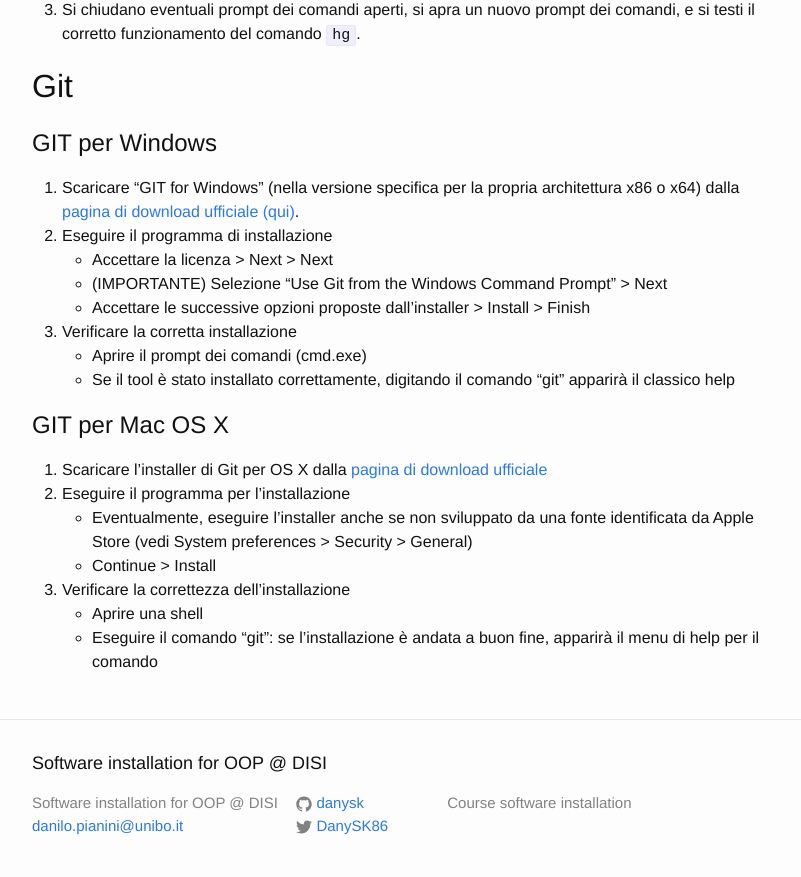
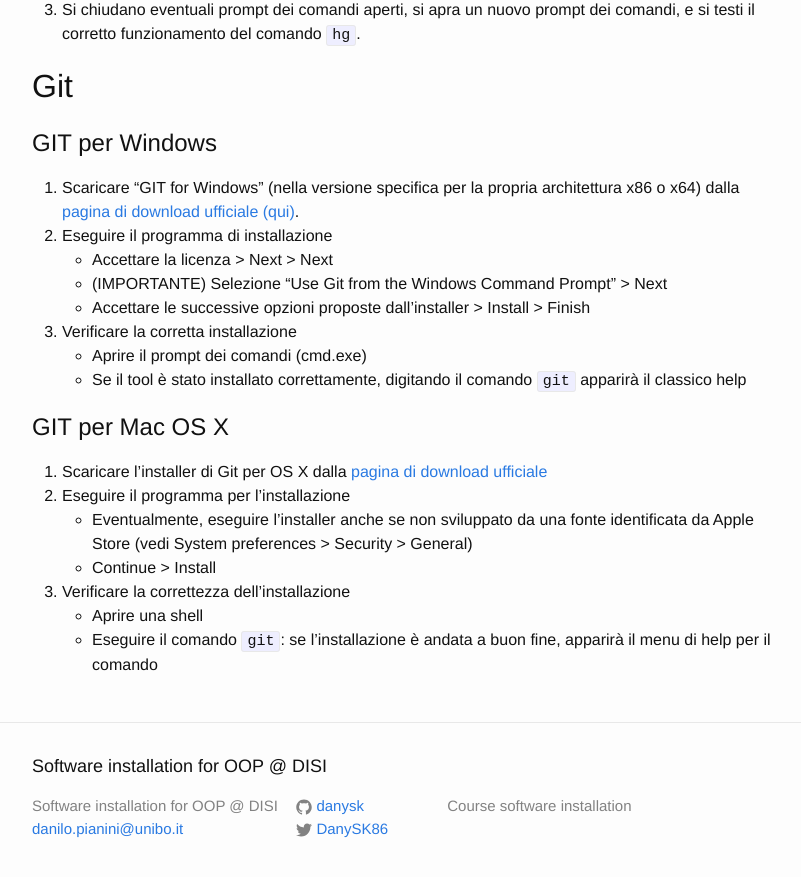
Before and after one commit to unibo-oop/software-installation, a Jekyll site: the page built from index.md, in a window 1280 px wide and 900 px high, scrolled down 12653 px. Shown: the top 877 px of the window, without its empty margins (238-1039 px from the left). Built offline with Jekyll 4.4.1, drawn with Linux system fonts in a browser that asks for light colours.

Commit message:
Corrected syntax highlighting for git command

```diff
--- a/index.md
+++ b/index.md
@@ -390,7 +390,7 @@ Si proceda come segue:
     * Accettare le successive opzioni proposte dall'installer > Install > Finish
 3. Verificare la corretta installazione
     * Aprire il prompt dei comandi (cmd.exe)
-    * Se il tool è stato installato correttamente, digitando il comando "git" apparirà il classico help
+    * Se il tool è stato installato correttamente, digitando il comando ``git`` apparirà il classico help
 
 ## GIT per Mac OS X
 1. Scaricare l'installer di Git per OS X dalla [pagina di download ufficiale][GIT-OSX Download]
@@ -399,7 +399,7 @@ Si proceda come segue:
     * Continue > Install
 3. Verificare la correttezza dell'installazione
     * Aprire una shell
-    * Eseguire il comando "git": se l'installazione è andata a buon fine, apparirà il menu di help per il comando
+    * Eseguire il comando ``git``: se l'installazione è andata a buon fine, apparirà il menu di help per il comando
 
 
 [JDK download page]: http://www.oracle.com/technetwork/java/javase/downloads/jdk8-downloads-2133151.html
```
